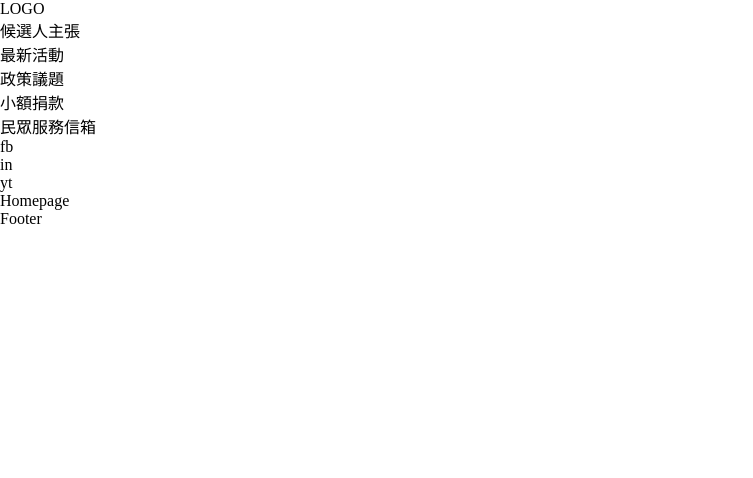
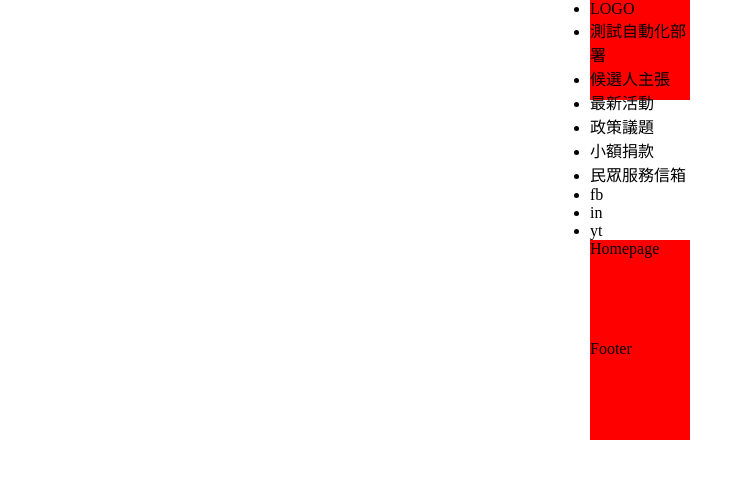
Before and after one commit to cyl-jsl/voteformeow, a React (Create React App) app: page / in a window 1280 px wide. Shown: the top 478 px of the page, without its empty margins (0-753 px from the left). Built offline with nearby package versions, Linux system fonts and the light colour scheme.

Commit message:
測試github page的commit

```diff
--- a/src/Layout.js
+++ b/src/Layout.js
@@ -10,6 +10,7 @@ const Layout = () => {
           <li> LOGO</li>
         </ul>
         <ul>
+          <li>測試自動化部署</li>
           <li>候選人主張</li>
           <li>最新活動</li>
           <li>政策議題</li>
--- a/src/styles/style.css
+++ b/src/styles/style.css
@@ -2,4 +2,11 @@
   margin: 0;
   padding: 0;
   box-sizing: border-box;
+}
+
+div {
+  background-color: red;
+  width: 100px;
+  height: 100px;
+  margin: 0 auto;
 }/*# sourceMappingURL=style.css.map */
--- a/src/styles/style.scss
+++ b/src/styles/style.scss
@@ -3,3 +3,10 @@
   padding: 0;
   box-sizing: border-box;
 }
+
+div{
+    background-color: red;
+    width: 100px;
+    height: 100px;
+    margin: 0 auto;
+}
```
Also changed, not shown: 1 other file (tests, documents, lock files or other folders).
